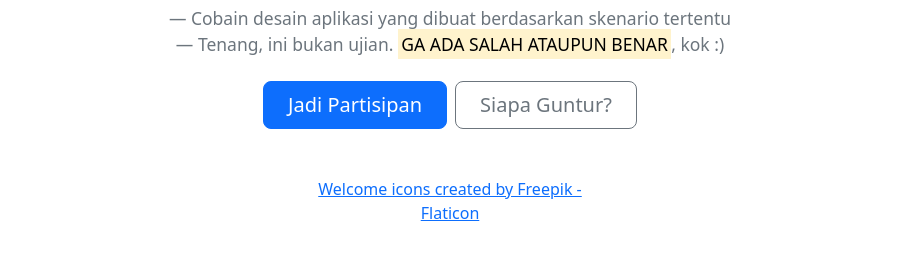
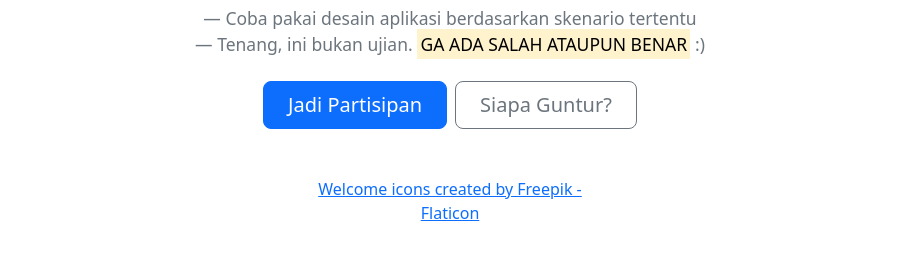
Before and after one commit to bagusfarisa/Riset-UX-Guntur, a plain HTML site: page index.html in a window 1280 px wide. Shown: the part 306-566 px from the top of the page, without its empty margins (190-1090 px from the left). Drawn offline with nearby package versions, Linux system fonts and the light colour scheme.

Commit message:
ganti copy

```diff
--- a/index.html
+++ b/index.html
@@ -71,8 +71,8 @@
 
       <blockquote class="blockquote text-center mb-4">
       <p class="mb-4">Bantu Guntur bikin portofolio desain UX yang kece dengan jadi partisipan riset.</p>
-      <footer class="blockquote-footer">Cobain desain aplikasi yang dibuat berdasarkan skenario tertentu</footer>
-      <footer class="blockquote-footer">Tenang, ini bukan ujian. <mark>GA ADA SALAH ATAUPUN BENAR</mark>, kok :)</footer>
+      <footer class="blockquote-footer">Coba pakai desain aplikasi berdasarkan skenario tertentu</footer>
+      <footer class="blockquote-footer">Tenang, ini bukan ujian. <mark>GA ADA SALAH ATAUPUN BENAR</mark> :)</footer>
       </blockquote>
 
       <div class="d-grid gap-2 d-sm-flex justify-content-sm-center">
```
